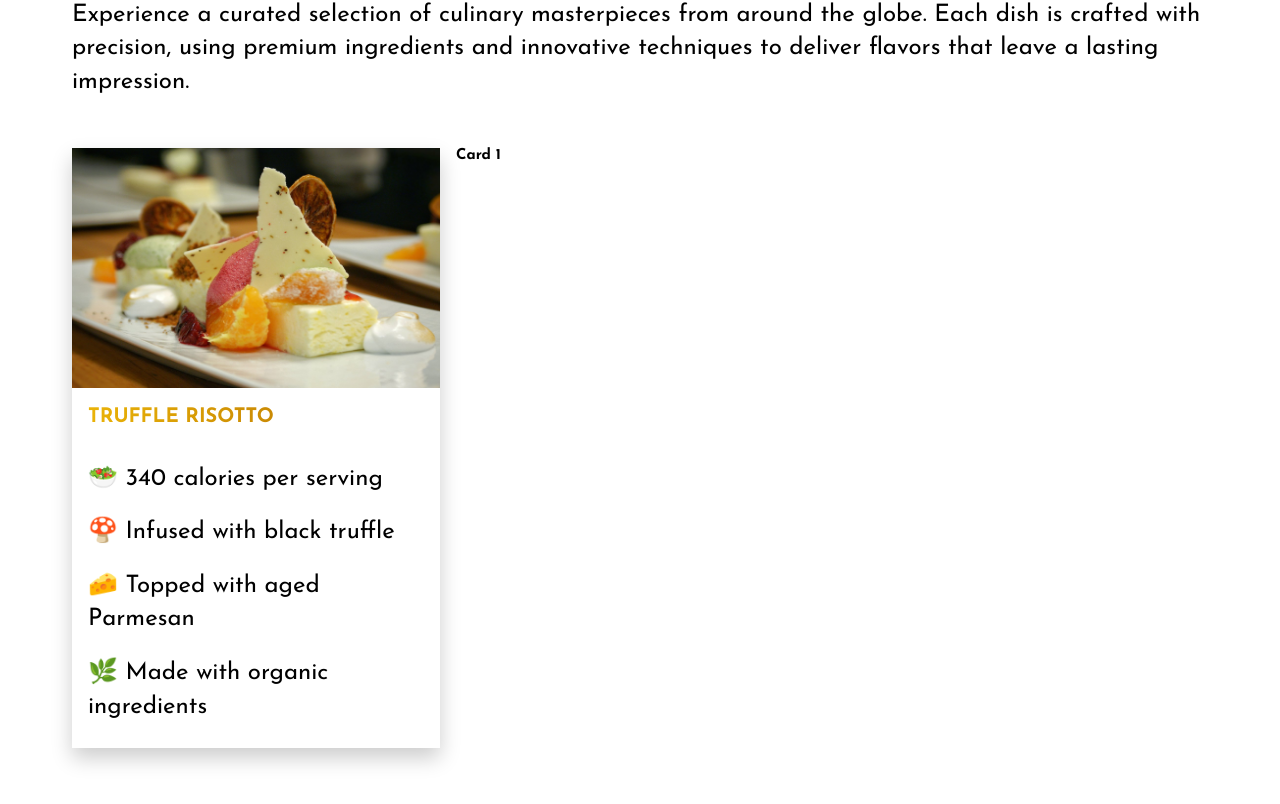
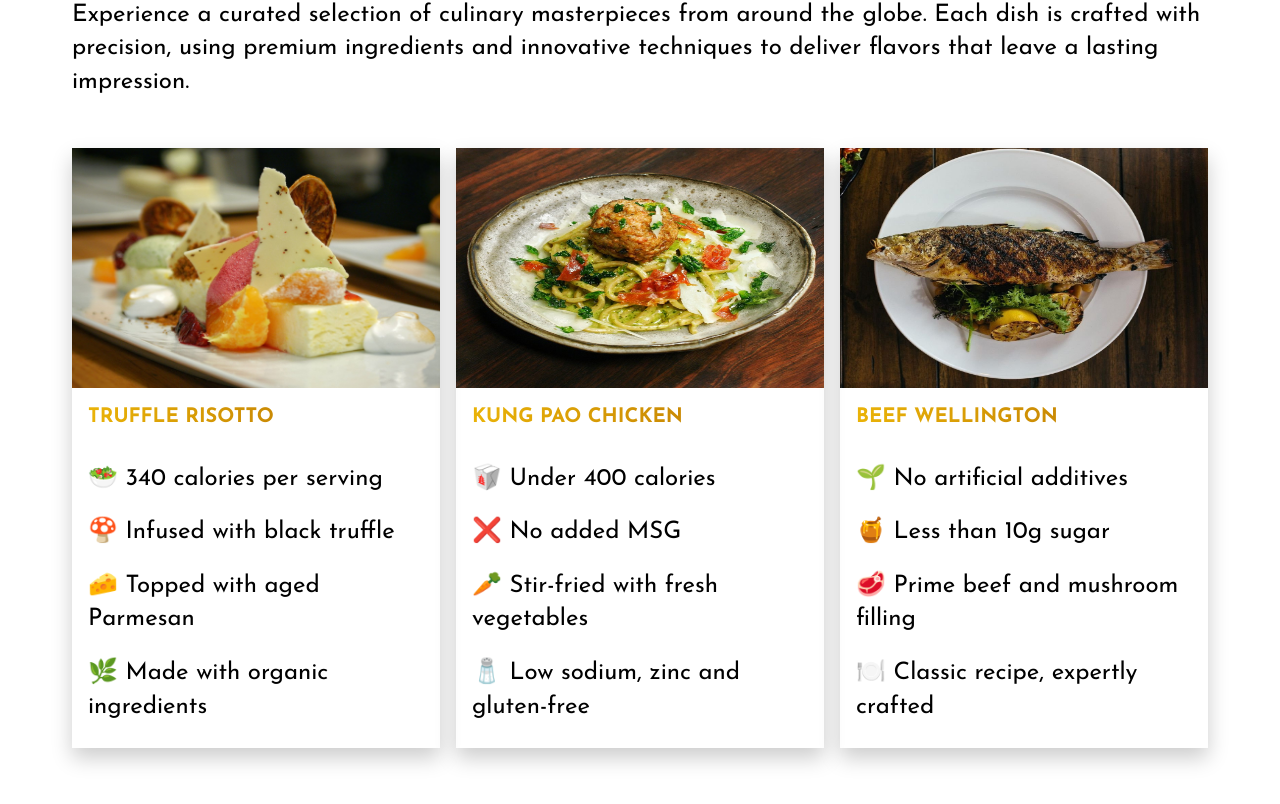
Before and after one commit to Tarun-vv/Belle-Ellite, a Next.js app: page / in a window 1280 px wide. Shown: the part 1665-2469 px from the top of the page. Built offline with nearby package versions, Linux system fonts and the light colour scheme.

Commit message:
complete of meals list

```diff
--- a/app/_components/meals/CardItem.js
+++ b/app/_components/meals/CardItem.js
@@ -1,22 +1,26 @@
 import Link from "next/link";
+import Image from "next/image";
 
-import Image from "next/image";
-import meal1 from "@/public/meals/meals-image-1.jpeg";
-
-function CardItem() {
+function CardItem({ meal }) {
+  const { mealUrl, mealName, mealList, mealCost } = meal;
   return (
     <div className="card">
       <div className="card--front">
         <div className="card__img-box">
-          <Image src={meal1} alt="meal image" className="card__img" />
+          <Image
+            src={mealUrl}
+            alt="meal image"
+            className="card__img"
+            placeholder="blur"
+            quality={90}
+          />
         </div>
         <div className="card__text-box">
-          <h3 className="heading-3">Truffle Risotto</h3>
+          <h3 className="heading-3">{mealName}</h3>
           <ul className="paragraph-list">
-            <li>🥗 340 calories per serving</li>
-            <li>🍄 Infused with black truffle</li>
-            <li>🧀 Topped with aged Parmesan</li>
-            <li>🌿 Made with organic ingredients</li>
+            {mealList.map((item) => (
+              <li key={item.id}>{item.item}</li>
+            ))}
           </ul>
         </div>
       </div>
@@ -24,7 +28,7 @@ function CardItem() {
         <div className="card--back-text">
           <h3 className="heading-3">Order now</h3>
           <p className="text-md">Only</p>
-          <p className="text-lg u-margin-bottom-md">$35</p>
+          <p className="text-lg u-margin-bottom-md">${mealCost}</p>
           <Link className="btn" href="#">
             Order now
           </Link>
--- a/app/_components/meals/Meals.js
+++ b/app/_components/meals/Meals.js
@@ -17,6 +17,10 @@ function Meals() {
       <div className="container">
         <MealsCard />
       </div>
+
+      <div className="container">
+
+      </div>
     </section>
   );
 }
--- a/app/_components/meals/MealsCard.js
+++ b/app/_components/meals/MealsCard.js
@@ -1,8 +1,7 @@
-import Link from "next/link";
-
-import Image from "next/image";
 import meal1 from "@/public/meals/meals-image-1.jpeg";
 import meal2 from "@/public/meals/meals-image-2.jpeg";
+import meal3 from "@/public/meals/meals-image-3.jpg";
+import CardItem from "./CardItem";
 
 const mealData = [
   {
@@ -48,44 +47,43 @@ const mealData = [
       },
       {
         id: 4,
-        item: "🌶️ Balanced authentic spices",
+        item: "🧂 Low sodium, zinc and gluten-free",
       },
     ],
     mealCost: 40,
+  },
+  {
+    id: 3,
+    mealUrl: meal3,
+    mealName: "Beef Wellington",
+    mealList: [
+      {
+        id: 1,
+        item: "🌱 No artificial additives",
+      },
+      {
+        id: 2,
+        item: "🍯 Less than 10g sugar",
+      },
+      {
+        id: 3,
+        item: "🥩 Prime beef and mushroom filling",
+      },
+      {
+        id: 4,
+        item: "🍽️ Classic recipe, expertly crafted",
+      },
+    ],
+    mealCost: 37,
   },
 ];
 
 function MealsCard() {
   return (
     <div className="grid grid--3--cols gap-sm">
-      <div className="card">
-        <div className="card--front">
-          <div className="card__img-box">
-            <Image src={meal1} alt="meal image" className="card__img" />
-          </div>
-          <div className="card__text-box">
-            <h3 className="heading-3">Truffle Risotto</h3>
-            <ul className="paragraph-list">
-              <li>🥗 340 calories per serving</li>
-              <li>🍄 Infused with black truffle</li>
-              <li>🧀 Topped with aged Parmesan</li>
-              <li>🌿 Made with organic ingredients</li>
-            </ul>
-          </div>
-        </div>
-        <div className="card--back">
-          <div className="card--back-text">
-            <h3 className="heading-3">Order now</h3>
-            <p className="text-md">Only</p>
-            <p className="text-lg u-margin-bottom-md">$35</p>
-            <Link className="btn" href="#">
-              Order now
-            </Link>
-          </div>
-        </div>
-      </div>
-
-      <h1>Card 1</h1>
+      {mealData.map((meal) => (
+        <CardItem meal={meal} key={meal.id} />
+      ))}
     </div>
   );
 }
```
